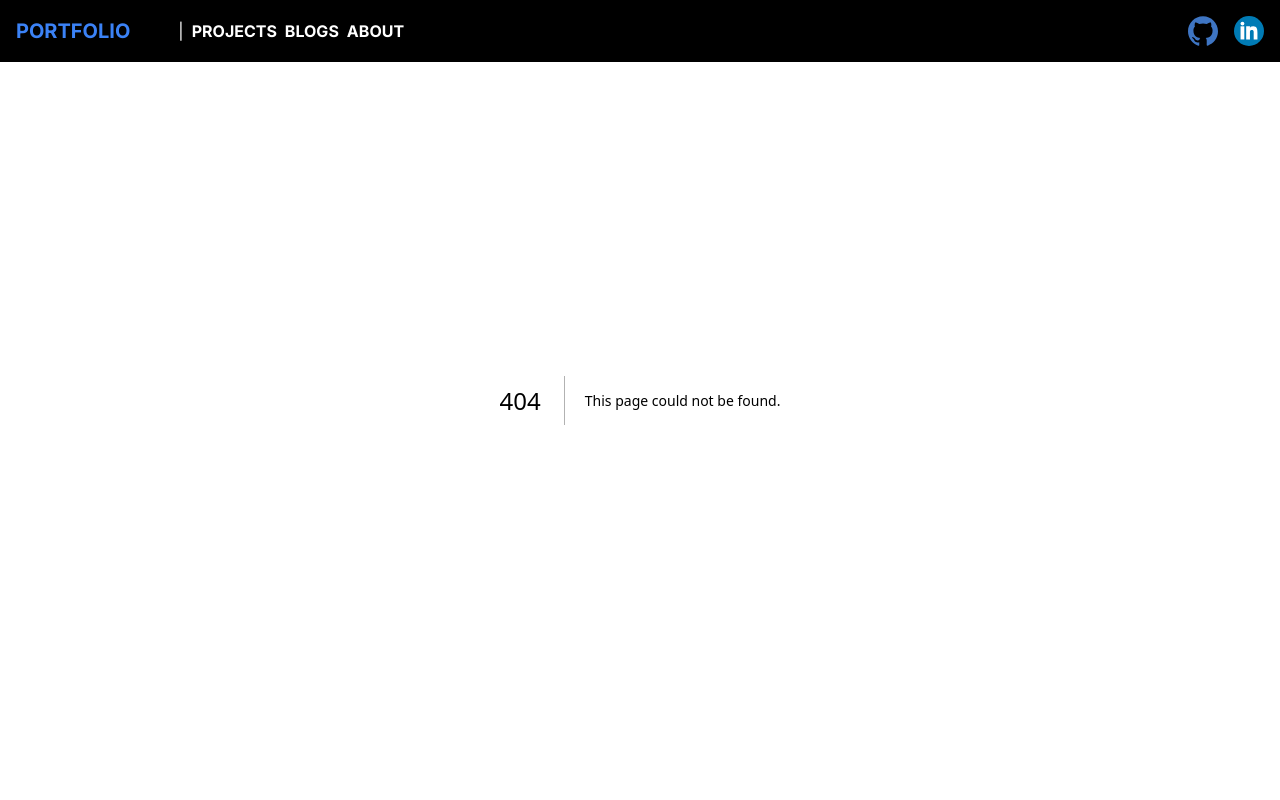
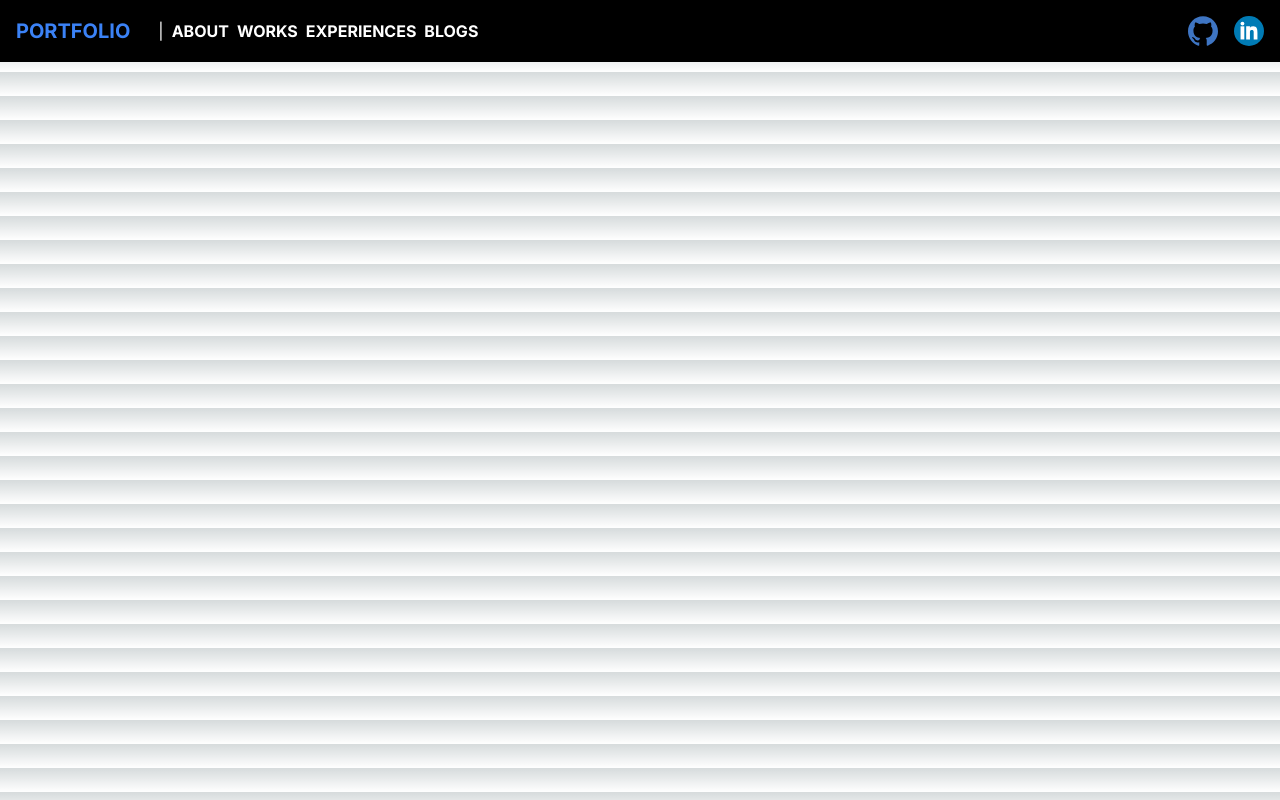
Before and after one commit to williamqsnt/portfolio-william_quesnot, a Next.js app: page /works in a window 1280 px wide. Before the commit this address had no page. Built offline with nearby package versions, Linux system fonts and the light colour scheme.

Commit message:
add menu

```diff
--- a/src/app/components/Menu.js
+++ b/src/app/components/Menu.js
@@ -4,9 +4,10 @@ import Link from 'next/link';
 import React, { useState } from 'react';
 
 const menuItems = [
-  { text: 'Projects', link: 'projects' },
+    { text: 'About', link: 'about' },
+    { text: 'Works', link: 'works' },
+    { text: 'Experiences', link: 'experiences' },
     { text: 'Blogs', link: 'blogs' },
-  { text: 'About', link: 'about' },
 ];
 
 export default function Menu() {
@@ -21,7 +22,7 @@ export default function Menu() {
             <div className="container mx-auto flex justify-between items-center">
                 <div className="hidden md:flex space-x-2 items-center">
                     <div className="text-xl font-bold">
-            <Link href="/" className='text-blue-500 mr-10'>PORTFOLIO</Link>
+                        <Link href="/" className='text-blue-500 mr-5'>PORTFOLIO</Link>
                     </div>
                     <div className="text-white">|</div>
                     {menuItems.map((item, index) => (
@@ -37,8 +38,8 @@ export default function Menu() {
                     ))}
                 </div>
                 <div className='flex'>
-            <Image src="/github.svg" width={30} height={30} className="mr-4" />
-            <Image src="/linkedin.svg" width={30} height={30} />
+                    <a href="https://github.com/williamqsnt" target='_blank'><Image src="/github.svg" width={30} height={30} className="mr-4" /></a>
+                    <a href="https://www.linkedin.com/in/william-quesnot/" target='_blank'><Image src="/linkedin.svg" width={30} height={30} /></a>
                 </div>
 
 
@@ -74,7 +75,7 @@ export default function Menu() {
                             href={item.link}
                             className="block py-2 hover:bg-gray-800 transition duration-300 ease-in-out text-center"
                         >
-              {item.text}
+                            {item.text.toUpperCase()}
                         </Link>
                     ))}
                 </div>
--- /dev/null
+++ b/src/app/experiences/page.js
@@ -0,0 +1,7 @@
+
+
+export default function Experiences() {
+    return(
+        <><p>Hello</p></>
+    )
+}
--- a/src/app/projects/page.js
+++ b/src/app/works/page.js
@@ -1,6 +1,6 @@
 
 
-export default function Projects() {
+export default function Works() {
     return(
         <><p>Hello</p></>
     )
```
Lines whose indentation alone changed are shown as unchanged.
